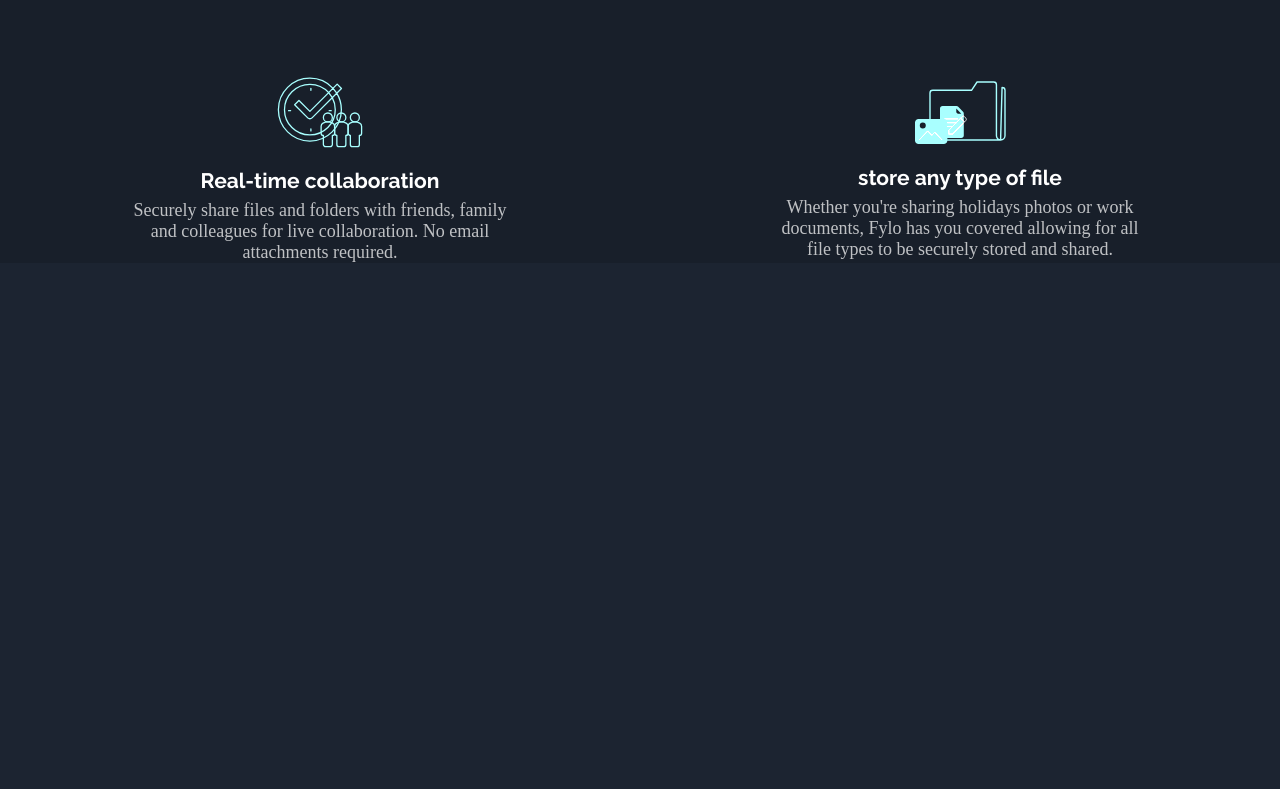
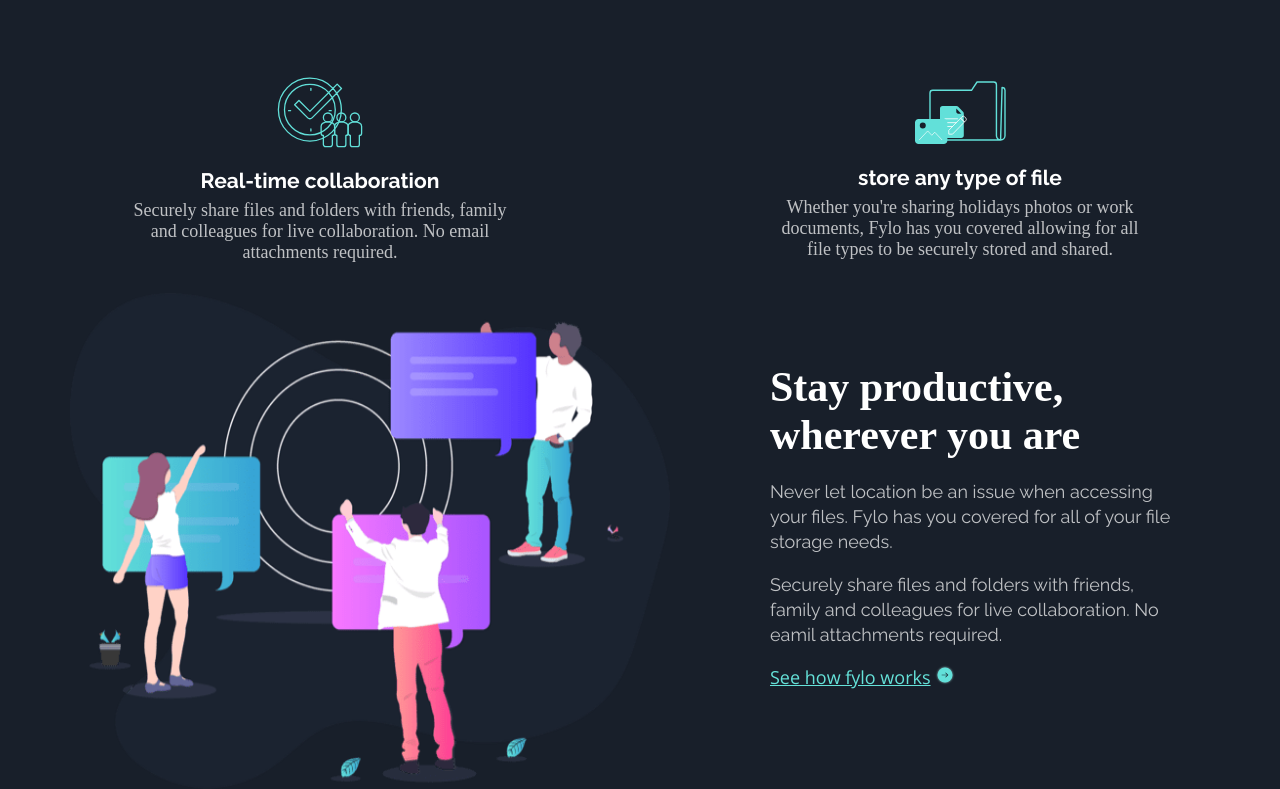
Before and after one commit to JPbyte/Fylo-landing-page, a plain HTML site: page index.html in a window 1280 px wide. Shown: the part 1437-2226 px from the top of the page. Before the commit the page ends 1700 px from the top, so only its background shows below. Drawn offline with nearby package versions, Linux system fonts and the light colour scheme.

Commit message:
Stay productive finalizado

```diff
--- a/index.html
+++ b/index.html
@@ -37,86 +37,36 @@
                   <img class="item-img" src="images/icon-access-anywhere.svg" alt="icon-access-anywhere">
                     <h3> Access your files, anywhere</h3>
                       <p class="item-text">The ability to use a smartphone, tablet, or computer to access your account means your files follow you everywhere.</p>
+
               </div>
               <div class="item">
                 <img class="item-img" src="images/icon-security.svg" alt="icon-security">
                   <h3>Security you can trust</h3>
                     <p class="item-text">2-factor authentication and user-controlled encryption are just a couple of the security features we allow to help secure your files.</p>
-              </div><div class="item">
+              </div>
+
+              <div class="item">
                 <img class="item-img" src="images/icon-collaboration.svg" alt="icon-collaboration">
                   <h3>Real-time collaboration</h3>
                     <p class="item-text">Securely share files and folders with friends, family and colleagues for live collaboration. No email attachments required.</p>
               </div>
+
               <div class="item">
                 <img class="item-img" src="images/icon-any-file.svg" alt="icon-any-file">
                    <h3>store any type of file</h3>
                      <p class="item-text"> Whether you're sharing holidays photos or work documents, Fylo has you covered allowing for all file types to be securely stored and shared.</p>
               </div>
+
            </section>
-
+           <section class="article">
+              <img class="stay" src="images/illustration-stay-productive.png" alt="illustration-stay-productive">
+                <div class="article-text">
+                  <h2>Stay productive, wherever you are</h2>
+                    <p class="article-text-p">Never let location be an issue when accessing your files. Fylo has you covered for all of your file storage needs.</p>
+                    <p class="article-text-p">Securely share files and folders with friends, family and colleagues for live collaboration. No eamil attachments required.</p>
+                      <a class="git" href="https://github.com/JPbyte">See how fylo works <img class="arrow" src="images/icon-arrow.svg" alt="arrow"></a>
+                </div>
+           </section>
   </main>
-
-
-
-
-  <!-- Real-time collaboration
-
-  Securely share files and folders with friends, family and colleagues for live collaboration.
-  No email attachments required.
-
-  Store any type of file
-
-  Whether you're sharing holidays photos or work documents, Fylo has you covered allowing for all
-  file types to be securely stored and shared.
-
-  Stay productive, wherever you are
-
-  Never let location be an issue when accessing your files. Fylo has you covered for all of your file
-  storage needs.
-
-  Securely share files and folders with friends, family and colleagues for live collaboration. No email
-  attachments required.
-
-  See how Fylo works
-
-  Fylo has improved our team productivity by an order of magnitude. Since making the switch our team has
-  become a well-oiled collaboration machine.
-
-  Satish Patel
-  Founder & CEO, Huddle
-
-  Fylo has improved our team productivity by an order of magnitude. Since making the switch our team has
-  become a well-oiled collaboration machine.
-
-  Bruce McKenzie
-  Founder & CEO, Huddle
-
-  Fylo has improved our team productivity by an order of magnitude. Since making the switch our team has
-  become a well-oiled collaboration machine.
-
-  Iva Boyd
-  Founder & CEO, Huddle
-
-  Get early access today
-
-  It only takes a minute to sign up and our free starter tier is extremely generous. If you have any
-  questions, our support team would be happy to help you.
-
-  Get Started For Free
-
-  Lorem ipsum dolor sit amet, consectetur adipiscing elit, sed do eiusmod tempor incididunt ut labore et
-  dolore magna aliqua
-
-  +1-543-123-4567
-  example@fylo.com
-
-  About Us
-  Jobs
-  Press
-  Blog
-
-  Contact Us
-  Terms
-  Privacy -->
 </body>
 </html>
--- a/scss/main.scss
+++ b/scss/main.scss
@@ -39,10 +39,16 @@ $White: hsla(0, 0%, 100%, 0.726);
 
 @keyframes pulse {
     0% {
-      filter: brightness(80%);
+      transform: scale(1);
+      filter: brightness(100%);
+    }
+    50% {
+      transform: scale(1.03);
+      filter: brightness(150%);
     }
     100% {
-      filter: brightness(200%);
+        transform: scale(1);
+        filter: brightness(100%);
     }
   }
 
@@ -59,7 +65,7 @@ body{
     width: 100%;
     min-height: 100vh;
     background: url(../images/bg-curvy-desktop.svg) no-repeat;
-    background-position-y: 820px;
+    background-position-y: 790px;
     background-size: contain;
     background-color: $Dark-Blue-intro;
         header{
@@ -178,9 +184,60 @@ body{
                                 }
                                 img{
                                     margin-bottom: 20px;
-                                                            animation: pulse 3s infinite ease-in-out;
+                                        &:hover{
+                                            animation: pulse 1s ease-in-out;
                                         }
                                 }
                         }
                 }
+                .article{
+                    width: 100%;
+                    background-color: $Dark-Blue-main;
+                    display: flex;
+                        .article-text{
+                            width: 100%;
+                            color: white;
+                            padding: 100px;
+                                h2{
+                                    width: 100%;
+                                    max-width: 345px;
+                                    font-size: 42px;
+                                    margin-bottom: 20px;
+                                    transition: 0.3s;
+                                        &:hover{
+                                            color: $Cyan;
                                         }
+                                }
+                                .article-text-p{
+                                    width: 100%;
+                                    margin-bottom: 18px;
+                                    color: $White;
+                                    font-size: 18px;
+                                    @include raleway;
+                                    line-height: 25px;
+                                }
+                                .git{
+                                    color: $Cyan;
+                                    font-size: 18px;
+                                    @include openSans;
+                                    transition: 0.3s;
+                                    cursor: pointer;
+                                        &:hover{
+                                            color: white;
+                                        }
+                                        .arrow{
+                                           width: 20px;
+                                           position: absolute;
+                                           margin-left: 4px;
+                                        }
+                                }
+                        }
+                        .stay{
+                            width: 100%;
+                            max-width: 600px;
+                            margin-left: 70px;
+                            margin-top: 30px;
+                        }
+                }
+        }
+}
```
Also changed, not shown: scss/main.css, 1 other file. Lines whose indentation alone changed are shown as unchanged.
